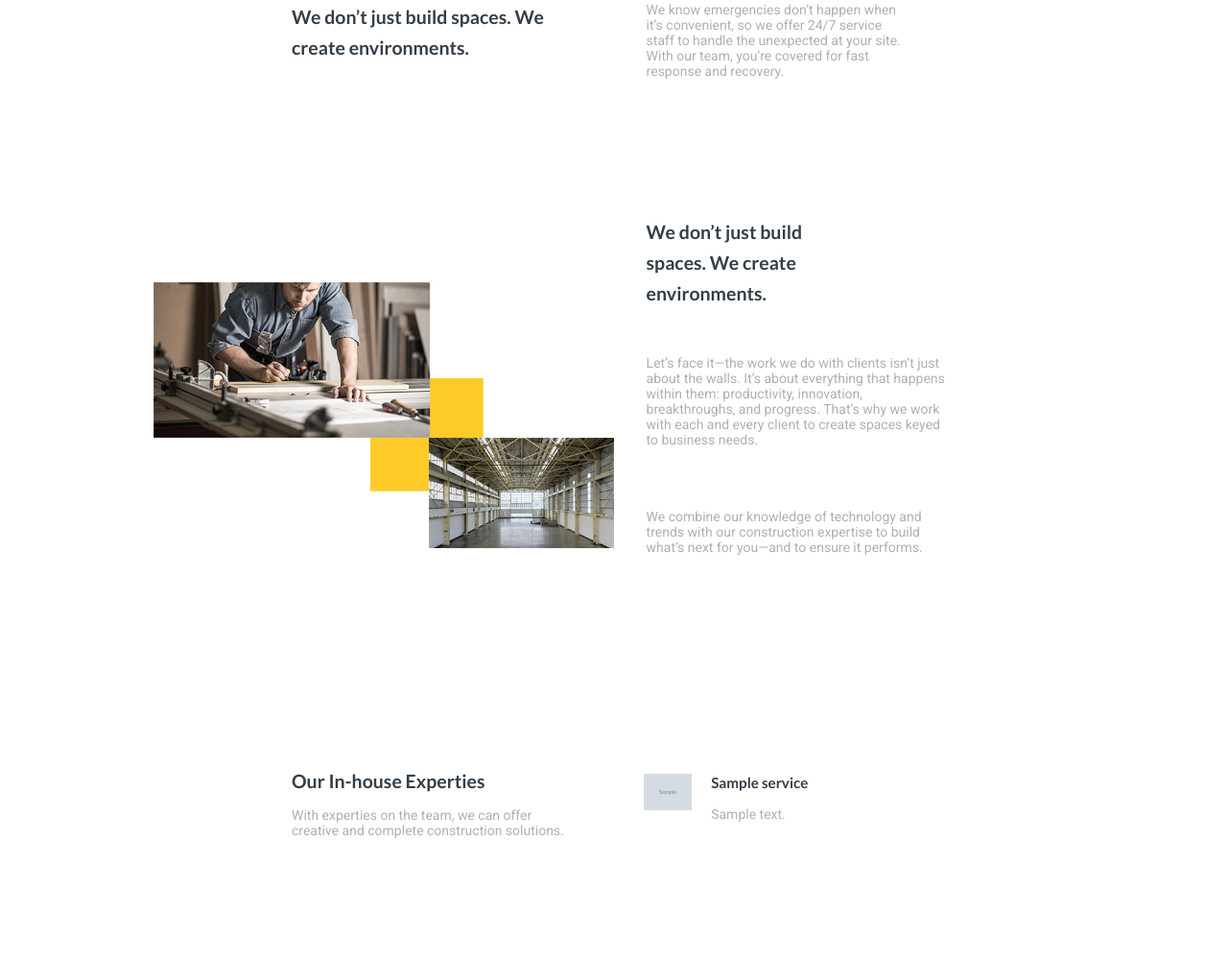
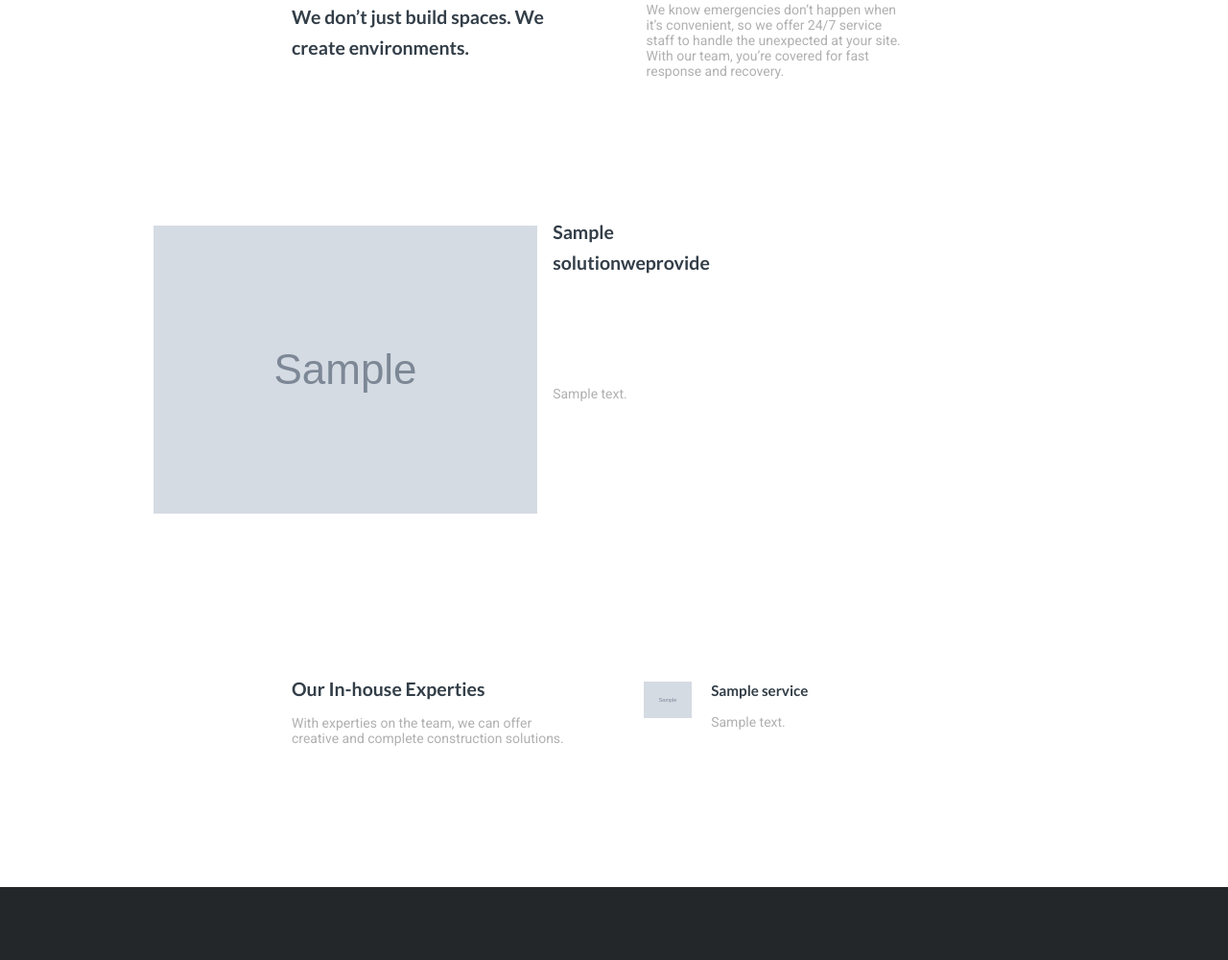
Before and after one commit to yantrashalait/Yagya-Construction, a Django app: page /solutions/ in a window 1280 px wide. Shown: the part 1219-2219 px from the top of the page at 96% size. Run offline with Django 3.2, Linux system fonts and the light colour scheme; tables that the repository leaves empty hold one stand-in row (values such as "Sample post"); grey boxes marked "Sample" are stand-in pictures.

Commit message:
updated solution in template

```diff
--- a/item/templates/item/solutions.html
+++ b/item/templates/item/solutions.html
@@ -36,24 +36,27 @@
     </section>
     <section class="soluctions__descriptions">
         <div class="cnst__wrapper__main">
+                {% for solution_provide in solution_provide %}
             <div class="soluctions__descriptions__holder">
             <div class="half__box">
                 <div class="soluctions__desc__img">
-                    <img src="{% static 'images/soluctions__desc.png' %}" alt="">
+                    <img src="{{ solution_provide.image.url }}" alt="">
                 </div>
             </div>
             <div class="half__box">
                 <div class="soluctions__desc__text">
+
                     <div class="soluctions__desc_heading">
-                        <h2>We don’t just build spaces. We create environments.</h2>
+                        <h2>{{ solution_provide.solution_name }}</h2>
                     </div>
                     <div class="soluctions__desc_para">
-                        <p>Let’s face it—the work we do with clients isn’t just about the walls. It’s about everything that happens within them: productivity, innovation, breakthroughs, and progress. That’s why we work with each and every client to create spaces keyed to business needs.</p>
-                        <p>We combine our knowledge of technology and trends with our construction expertise to build what’s next for you—and to ensure it performs. </p>
+                        <p>{{ solution_provide.description|linebreaks }}</p>
                     </div>
                 </div>
+
             </div>
             </div>
+            {% endfor %}
         </div>
     </section>
     <section class="experties__">
--- a/item/views.py
+++ b/item/views.py
@@ -1,7 +1,7 @@
 from django.shortcuts import render, redirect
 from django.http import HttpResponseRedirect
 from django.views.generic import TemplateView
-from . models import HomepageImage, ProcessPage, AboutUs, ContactDetail, Organization, ProcessStep, Message, SolutionPage, Service, Project, ProjectImage, ProjectOverView
+from . models import HomepageImage, ProcessPage, AboutUs, ContactDetail, Organization, ProcessStep, Message, SolutionPage, Service, Project, ProjectImage, ProjectOverView, SolutionWeProvide
 from . forms import ContactForm
 # Create your views here.
 
@@ -71,4 +71,5 @@
         context = super().get_context_data(**kwargs)
         context['solution'] = SolutionPage.objects.first()
         context['service'] = Service.objects.all()
+        context['solution_provide'] = SolutionWeProvide.objects.all()
         return context
```
Also changed, not shown: media/solution/soluctions__desc.png (added), media/solution/soluctions__desc_GMVM3Mc.png (added).
